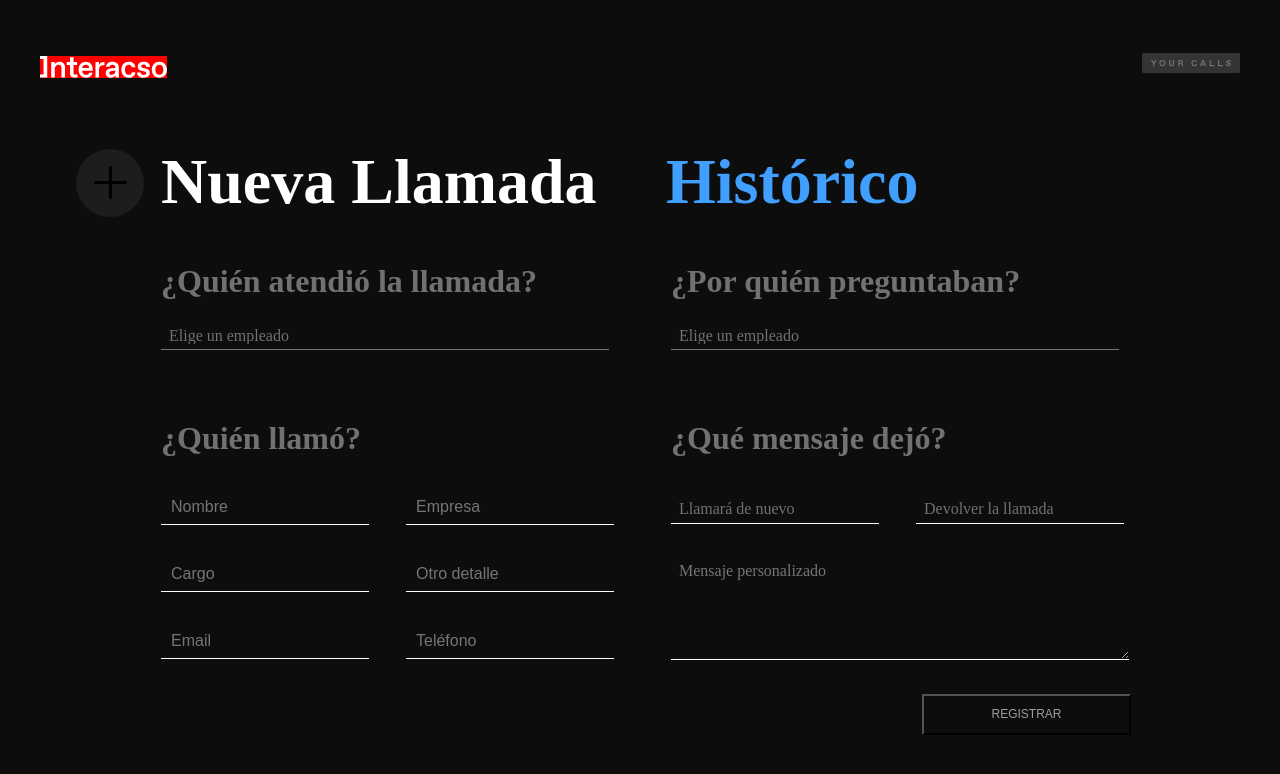
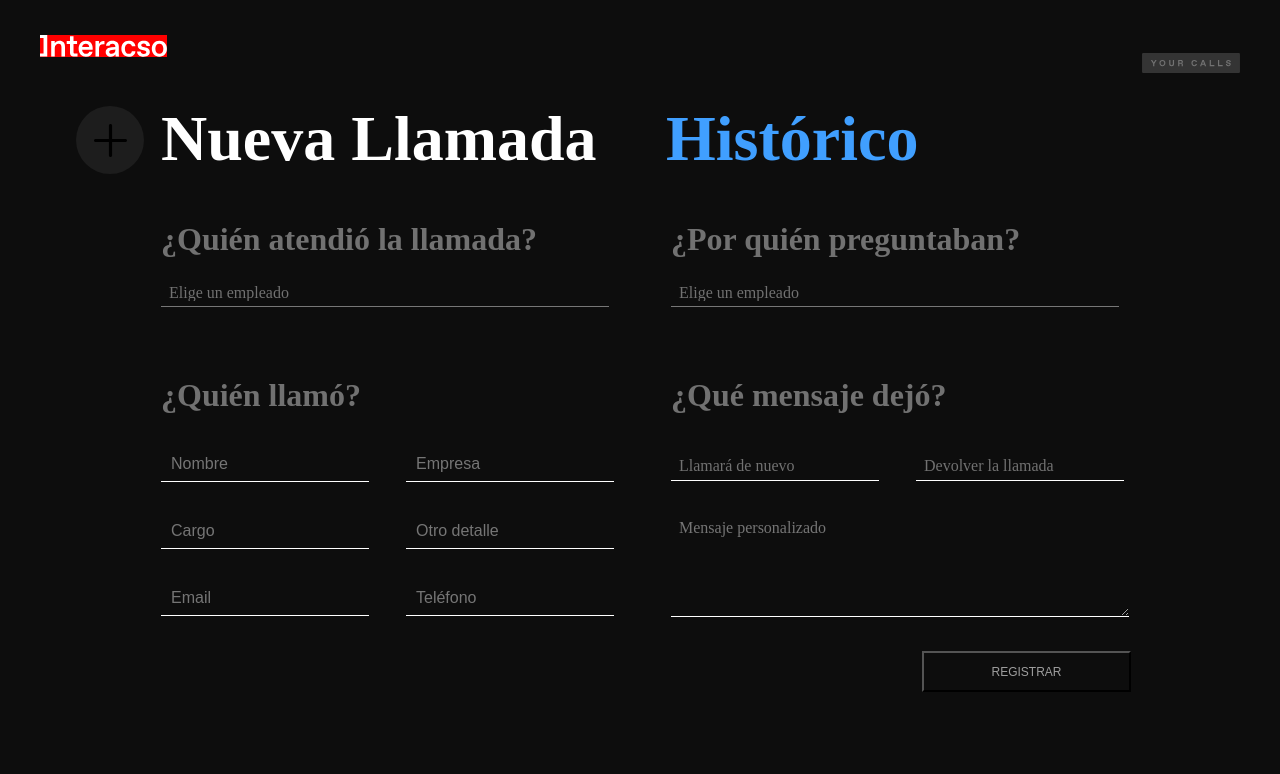
Before and after one commit to alhana-yo/easley-s4-your-calls-app, a React (Create React App) app: page / in a window 1280 px wide. Shown: the top 774 px of the page. Built offline with nearby package versions, Linux system fonts and the light colour scheme; no server answers.

Commit message:
add some styles to new call menu

```diff
--- a/src/styles/App.scss
+++ b/src/styles/App.scss
@@ -18,24 +18,25 @@ body {
 }
 
 .header__logo {
-  margin: 35px 0 35px 40px;
+  margin: 30px 0 25px 40px;
 }
 
 .logo {
+  margin: 0;
 
-  // height: 0;
+  height: 0;
   background: red;
-  width: 89px;
+  width: 133px;
   overflow: hidden;
   padding-top: 22px;
-  background-image: url('../images/logo-interacso-peque.svg');
+  background-image: url('../images/logo-interacso-peque.png');
   background-repeat: no-repeat;
   background-position: center;
   background-size: cover;
 }
 
 .header__appLogo {
-  margin: 53px 40px 32px 0px;
+  margin: 33px 40px 32px 0px;
   height: 0;
   background-color: purple;
 }
@@ -77,16 +78,13 @@ body {
   position: relative;
 }
 
-.menu__newCall{
-  min-width: 480px;
-}
-
 .menu__historic {
-  font-size: 64px;
+  font-size: 28px;
   font-weight: bold;
+  color: $color-blue;
   margin: 10px 0px 18px 0;
-  min-width: 480px;
-  padding-left: 25px;
+  // min-width: 480px;
+  // padding-left: 25px;
 }
 
 .historic__title {
```
Also changed, not shown: src/images/logo-interacso-peque.png (added), src/images/logo-interacso-peque.svg (deleted).
